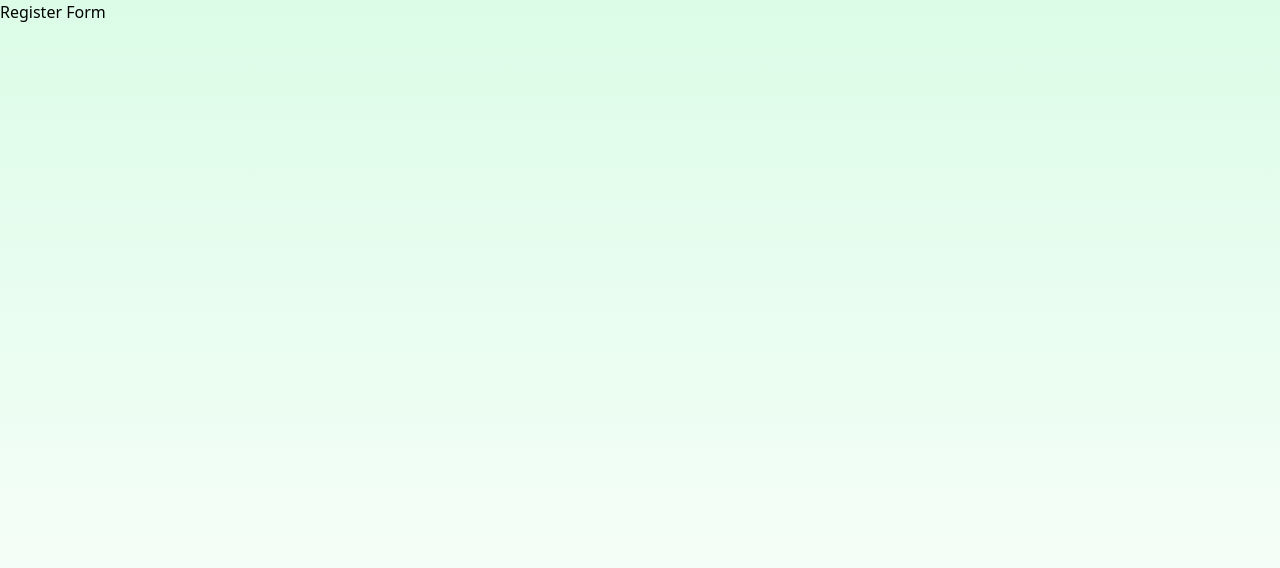
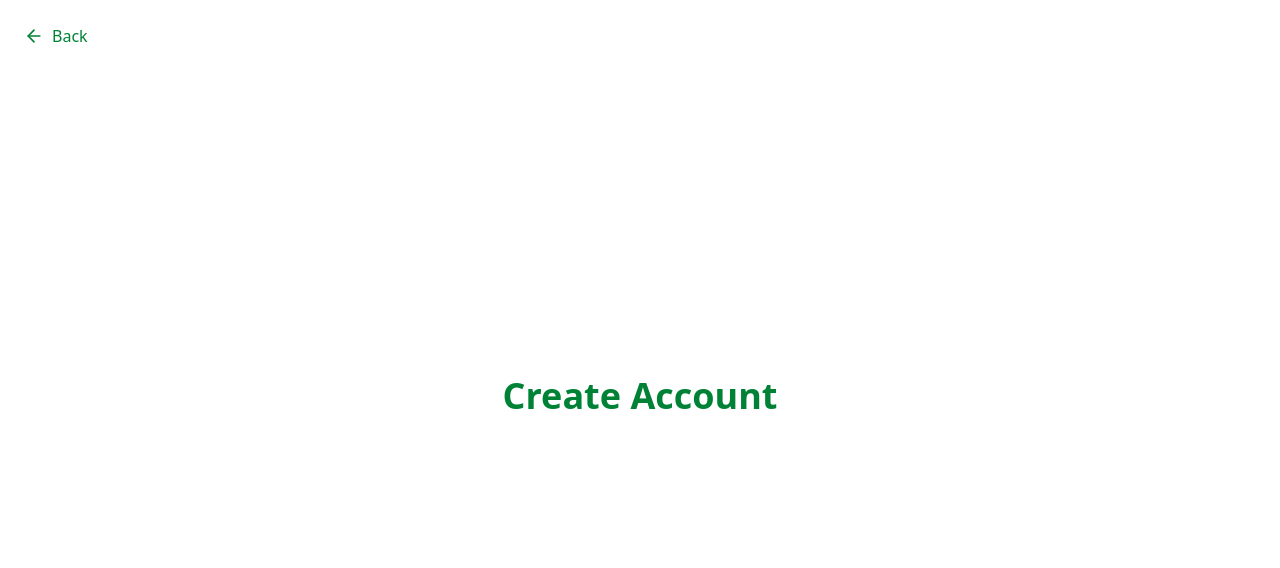
Before and after one commit to Nidhi-Maurya/Grossary_App, a Next.js app: page /register in a window 1280 px wide. Both pictures are taken after a click on the button "Next". Shown: the top 568 px of the page. Built offline with nearby package versions, Linux system fonts and the light colour scheme.

Commit message:
register form

```diff
--- a/src/app/register/page.tsx
+++ b/src/app/register/page.tsx
@@ -17,7 +17,7 @@ import RegisterForm from "@/components/RegisterForm";
     return (
       <>
 
-{step===1  ? <Welcome nextStep={setStep} /> : <RegisterForm/>}
+{step===1  ? <Welcome nextStep={setStep} /> : <RegisterForm previousStep={setStep} />}
 
       </>
     )
--- a/src/components/RegisterForm.tsx
+++ b/src/components/RegisterForm.tsx
@@ -1,9 +1,40 @@
+import {ArrowLeft} from "lucide-react";
+import { motion } from "framer-motion";
+
+type propType={
+  previousStep:(n:number)=> void
+}
+
+
+
+export default function RegisterForm({previousStep}:propType){
+  return (
+   <div className= "flex flex-col items-center justify-center min-h-screen px-6 py-10 bg-white relative">
+
+            <div className="absolute top-6 left-6 flex items-center gap-2 text-green-700 hover:text-green-800 transitions-colors cursor-pointer"
+            onClick={()=>previousStep(1)}
+
+
+            >
+
+               <ArrowLeft className="w-5 h-5 " />
+
+   <span className = "font-medium" >  Back  </span>
+
+               </div>
+
+
+          <motion.h1 className="text-3xl md:text-4xl font-extrabold text-green-700 mb-2">
+          Create Account
+          </motion.h1>
 
 
 
 
-export default function RegisterForm(){
-  return (
-    <h1> Register Form</h1>
+
+
+
+    </div>
+
   )
 }
--- a/src/components/Welcome.tsx
+++ b/src/components/Welcome.tsx
@@ -7,7 +7,7 @@ import { motion } from "framer-motion";
 import { ShoppingBasket,Bike,ArrowRight } from "lucide-react";
 
 
-type ptopType={
+type propType={
   nextStep:(n:number)=> void
 }
 
@@ -15,7 +15,7 @@ type ptopType={
 
 
 
-export default function Welcome({nextStep}:ptopType){
+export default function Welcome({nextStep}:propType){
   return (
     <div className="flex flex-col items-center justify-center min-h-screen text-center p-6">
 
```
